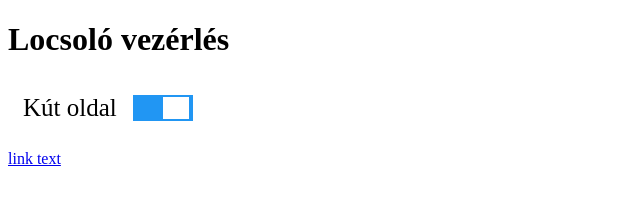
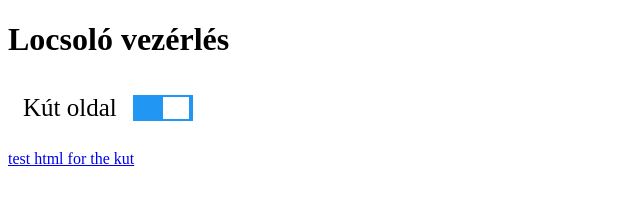
Before and after one commit to wpeti/testHtml, a plain HTML site: page index.html in a window 1280 px wide. Shown: the full height of the page, 0-640 px from the left. Drawn offline with Linux system fonts and the light colour scheme.

Commit message:
Update index.html

```diff
--- a/index.html
+++ b/index.html
@@ -118,5 +118,5 @@ function showSnackbar(){
     setTimeout(function(){ x.className = x.className.replace("show", ""); }, 2000);
 }
 </script>
-	<a href="https://wpeti.github.io/testHtml/secondPage.html">link text</a>
+	<a href="https://wpeti.github.io/testHtml/kut.html">test html for the kut</a>
 </body>
```
